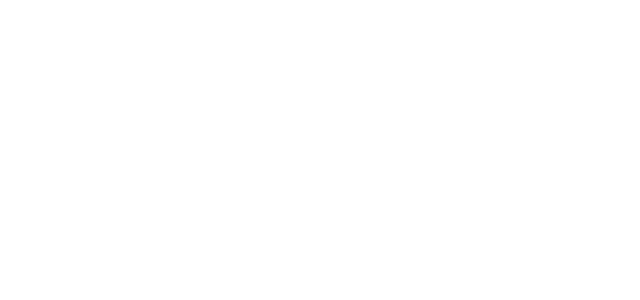
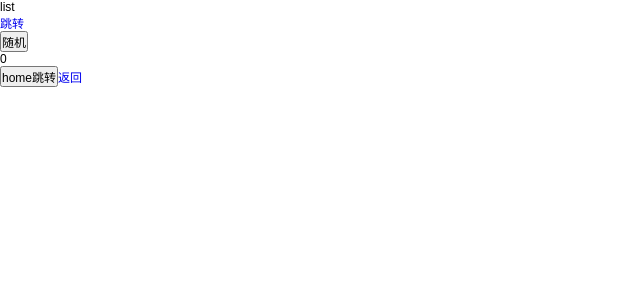
Before and after one commit to xzhzzz/vue-vuex, a Vue app: page /#/list/page in a window 1280 px wide. Shown: the top 300 px of the page, without its empty margins (0-640 px from the left). Built offline with nearby package versions, Linux system fonts and the light colour scheme.

Commit message:
测试一些内容

```diff
--- a/src/components/HelloWorld.vue
+++ b/src/components/HelloWorld.vue
@@ -4,6 +4,7 @@
             <div class="box">{{this.number}}</div>
         </div>
         <el-button @click="test">click</el-button>
+        <router-link to="/list">跳转</router-link>
         <!--<el-button @click="click">点击测试{{num}}</el-button>-->
         <!--<el-button @click="click2" type="primary">点击测试</el-button>-->
         <input type="file" ref="upload" @change="loadImageFile($event)">
@@ -61,6 +62,7 @@
                 };
             },
             test () {
+
             },
             click () {
                 let params = {
--- /dev/null
+++ b/src/components/page/Page1.vue
@@ -0,0 +1,35 @@
+<template>
+  <div class="page1">
+    <button @click="add">随机</button>
+    <p>{{num}}</p>
+    <button @click="skip">home跳转</button>
+    <router-link to="/list">返回</router-link>
+  </div>
+</template>
+
+<script>
+  export default {
+    data(){
+      return {
+        num:0
+      }
+    },
+    activated(){
+      console.log('activated');
+    },
+    methods: {
+      add(){
+        this.num = parseInt(Math.random()*100)+1;
+      },
+      skip(){
+        this.$router.push('/');
+      }
+    }
+  }
+</script>
+
+<style lang="scss" scoped>
+  .page1{
+
+  }
+</style>
--- /dev/null
+++ b/src/components/page/Page2.vue
@@ -0,0 +1,19 @@
+<template>
+  <div class="page2">
+    page2
+  </div>
+</template>
+
+<script>
+  export default {
+    data(){
+      return {}
+    }
+  };
+</script>
+
+<style scoped>
+  .page2{
+
+  }
+</style>
--- a/src/router/index.js
+++ b/src/router/index.js
@@ -1,6 +1,8 @@
 import Vue from 'vue';
 import Router from 'vue-router';
-import Home from '@/views/home/Home.vue';
+// import Home from '@/views/home/Home.vue';
+// import List from '@/views/other/List.vue';
+// import Page from '@/components/page/Page1.vue';
 
 Vue.use(Router);
 
@@ -9,7 +11,35 @@
         {
             path: '/',
             name: 'Home',
-            component: Home
+            component: (resolve) => {
+                require(['@/views/home/Home.vue'], resolve);
+            }
+        },
+        {
+            path: '/list',
+            name: 'List',
+            component: (resolve) => {
+                require(['@/views/other/List.vue'], resolve);
+            },
+            children: [{
+                path: '/list/page',
+                name: 'page',
+                component: (resolve) => {
+                    require(['@/components/page/Page1.vue'], resolve);
+                },
+                meta: { keepAlive: true }
+            }, {
+                path: '/list/pagess',
+                name: 'page2',
+                component: (resolve) => {
+                    require(['@/components/page/Page2.vue'], resolve);
+                },
+                meta: { keepAlive: true }
+            }]
+        },
+        {
+            path: '*',
+            redirect: '/'
         }
     ]
 });
--- /dev/null
+++ b/src/views/other/List.vue
@@ -0,0 +1,28 @@
+<template>
+  <div class="list">
+    <p>list</p>
+    <router-link to="/list/page">跳转</router-link>
+    <keep-alive>
+      <router-view v-if="$route.meta.keepAlive"></router-view>
+    </keep-alive>
+  </div>
+</template>
+
+<script>
+  export default {
+    data(){
+      return {
+
+      }
+    },
+    methods:{
+
+    }
+  }
+</script>
+
+<style lang="scss" scoped>
+  .list{
+
+  }
+</style>
```
